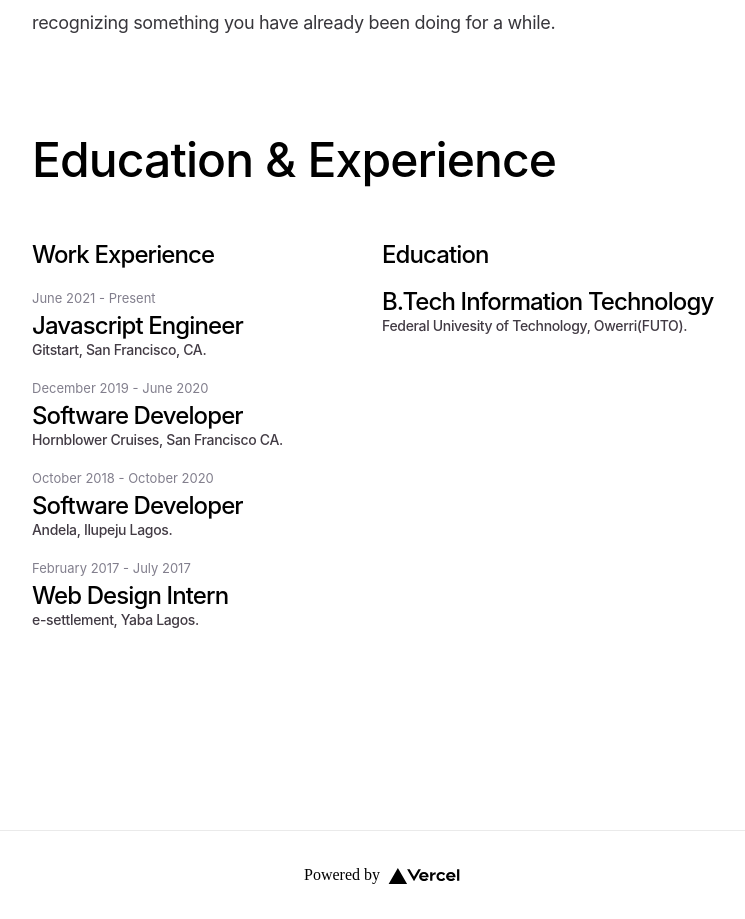
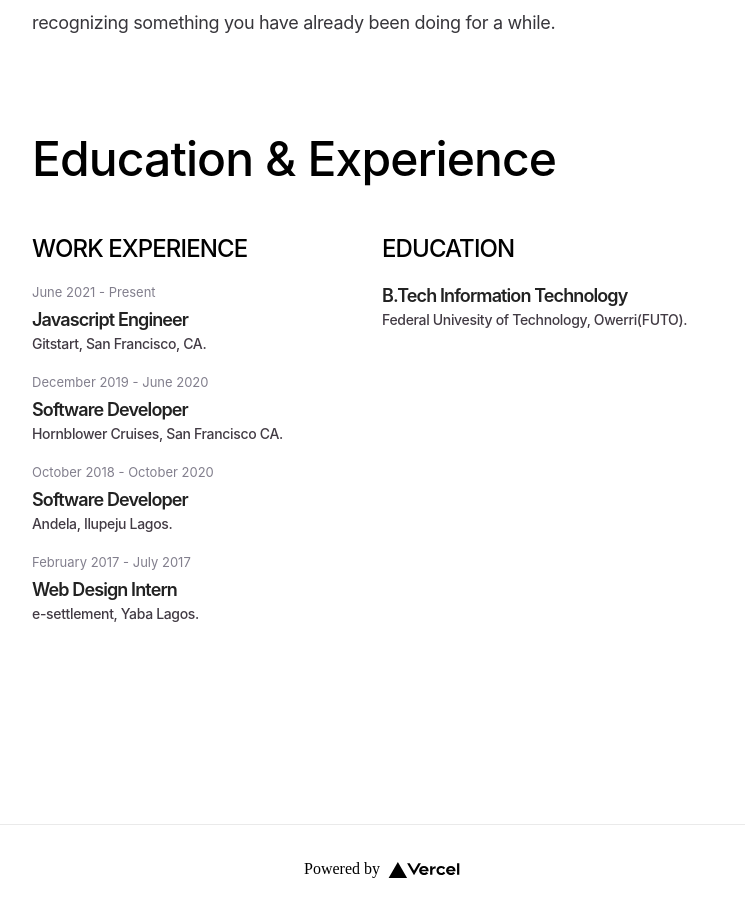
Before and after one commit to wiztemple/wizsullivan, a Next.js app: page / in a window 1280 px wide. Shown: the part 729-1648 px from the top of the page, without its empty margins (258-1003 px from the left). Built offline with nearby package versions, Linux system fonts and the light colour scheme.

Commit message:
fix navbar issue

```diff
--- a/components/ExperienceCard/experiencecard.module.css
+++ b/components/ExperienceCard/experiencecard.module.css
@@ -8,12 +8,13 @@
   font-size: 13px;
   line-height: 16px;
 }
-.experience h1 {
+.experience > h1 {
   font-style: normal;
   font-weight: 600;
   font-size: 18px;
   line-height: 22px;
   margin: 0;
+  color: #222;
   padding-top: 5px;
 }
 .experience p {
--- a/styles/Home.module.css
+++ b/styles/Home.module.css
@@ -93,27 +93,32 @@
 .cvWrapper{
   padding-top: 90px;
 }
-.cvWrapper h1 {
+.cvWrapper > h1 {
   font-size: 48px;
   font-weight: 500;
+   line-height: 58.09px;
   margin: 0;
 }
 .cv {
   width: 100%;
   display: var(--flex);
-  padding: 50px 0 200px 0;
+  padding: 30px 0 200px 0;
 }
 .experienceWrapper {
   flex-basis: 50%;
 }
-.experienceWrapper h1 {
+.experienceWrapper > h1 {
   font-size: 24px;
+  font-weight: 500;
+  text-transform: uppercase;
 }
 .educationWrapper {
   flex-basis: 50%;
 }
-.educationWrapper h1 {
+.educationWrapper > h1 {
   font-size: 24px;
+  font-weight: 500;
+  text-transform: uppercase;
 }
 .grid {
   display: flex;
```
